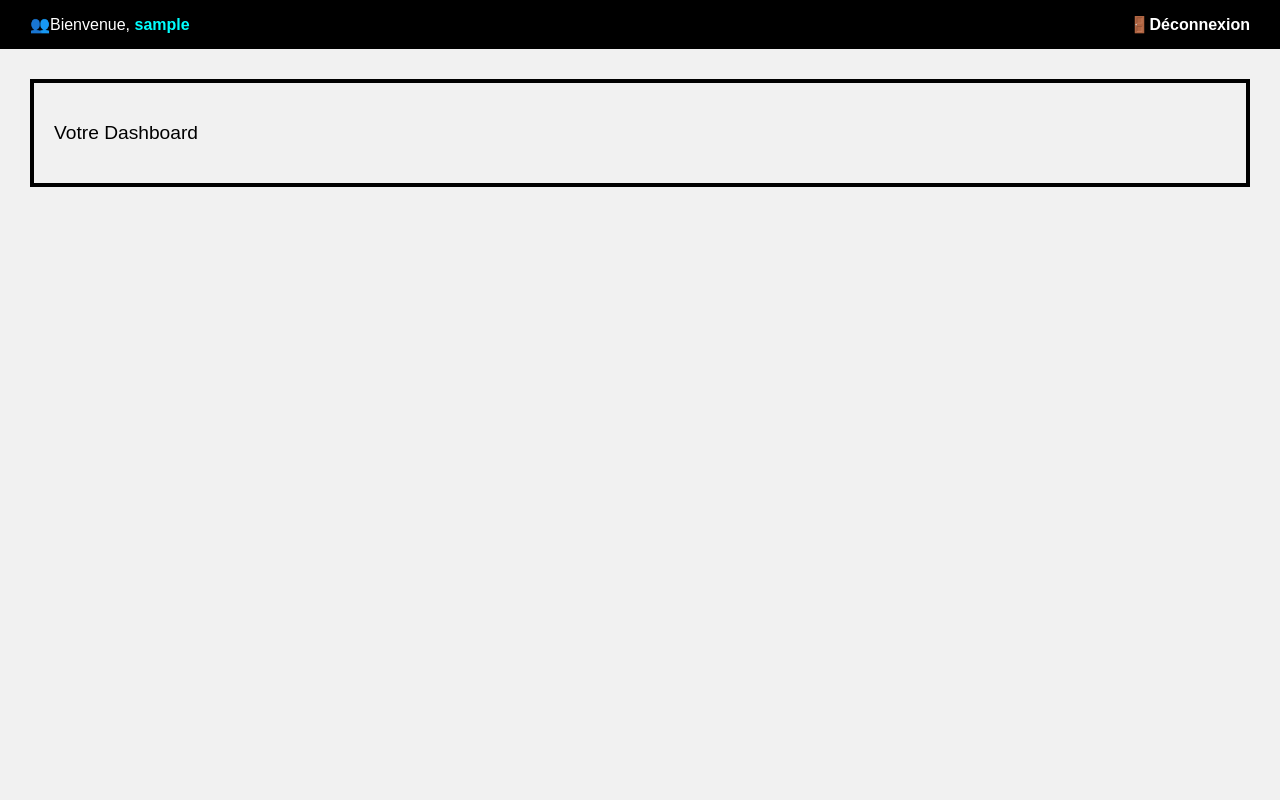
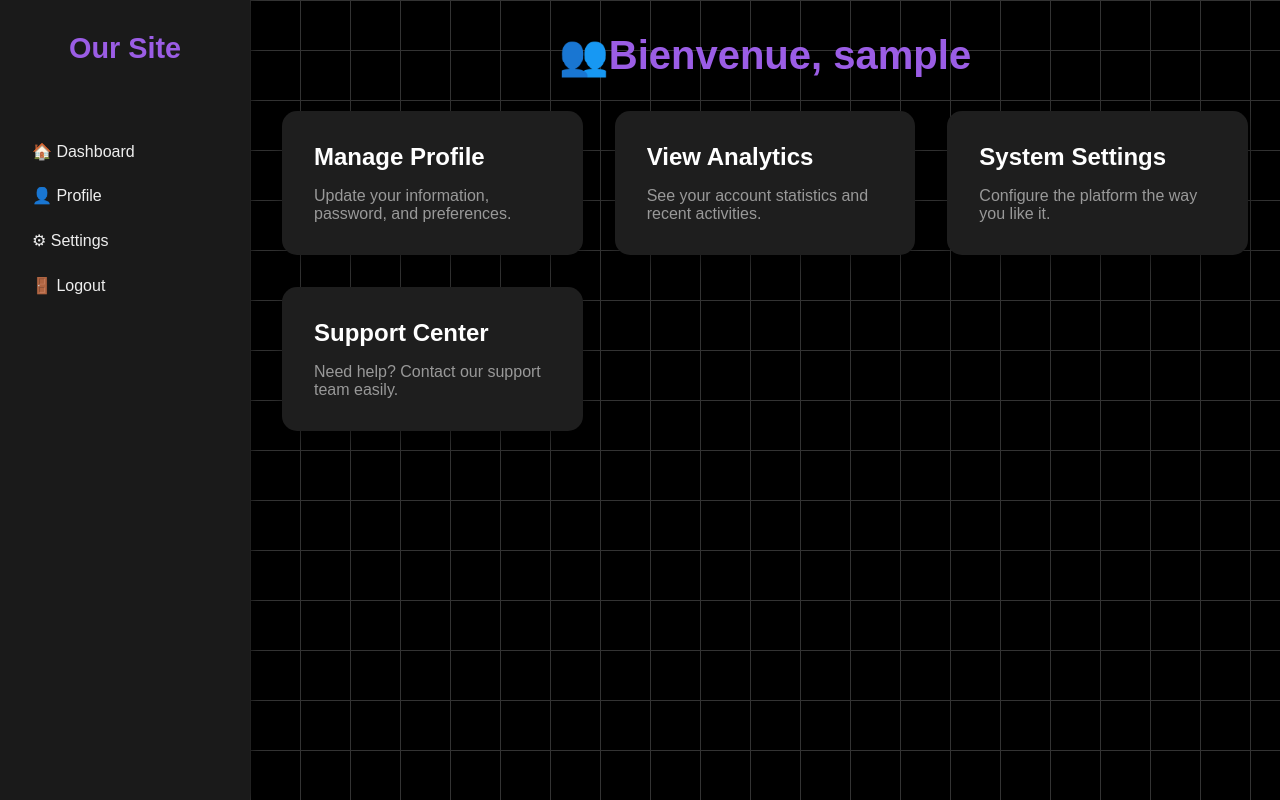
Before and after one commit to DEV102Git/Hackathon, a PHP site: page /dashboard.php in a window 1280 px wide. Run offline with PHP 8.4, Linux system fonts and the light colour scheme; the visitor is signed in with stand-in values (Sample User, id 1).

Commit message:
Update dashboard.php

```diff
--- a/main/dashboard.php
+++ b/main/dashboard.php
@@ -7,40 +7,47 @@ if(!isset($_SESSION["LoggedIn"])) { //redirection si le user n'est pas connectee
 ?>
 
 <!DOCTYPE html>
-<html lang="fr">
+<html lang="en">
 <head>
     <meta charset="UTF-8">
-    <title>Bienvenue</title>
-    <style>
-        body {
-            margin: 0;
-            font-family: Arial, sans-serif;
-            background-color: #f1f1f1;
-        }
-
-        .navbar {
-            background-color: #000;
-            color: #fff;
-            padding: 15px 30px;
-        }
-
-        .navbar span {
-            color: aqua;
-            font-weight: bold;
-        }
-    </style>
+    <meta name="viewport" content="width=device-width, initial-scale=1.0">
+    <title>Dashboard</title>
+    <link rel="stylesheet" href="styles.css">
 </head>
 <body>
-<div class="navbar" style="display: flex; justify-content: space-between; align-items: center;">
-    <div>
-        👥Bienvenue, <span><?php echo isset($_SESSION["User"]) ? htmlspecialchars($_SESSION["User"]) : "Utilisateur" ?></span>
+
+    <!-- Sidebar -->
+    <div class="sidebar">
+        <div class="logo">Our Site</div>
+        <nav>
+            <a href="dashboard.php">🏠 Dashboard</a>
+            <a href="#">👤 Profile</a>
+            <a href="#">⚙ Settings</a>
+            <a href="logout.php">🚪 Logout</a>
+        </nav>
     </div>
-    <a href="logout.php" style="color: white; text-decoration: none; font-weight: bold;">🚪Déconnexion</a>
-</div>
 
-<div style="border: 4px solid #000; margin: 30px; padding: 20px; font-size: 1.2em;">
-    <p>Votre Dashboard</p>
-</div>
-
+    <!-- Main -->
+    <div class="main">
+        <h1>👥Bienvenue, <span><?php echo isset($_SESSION["User"]) ? htmlspecialchars($_SESSION["User"]) : "Utilisateur" ?></span></h1>
+        <div class="cards">
+            <div class="card">
+                <h2>Manage Profile</h2>
+                <p>Update your information, password, and preferences.</p>
+            </div>
+            <div class="card">
+                <h2>View Analytics</h2>
+                <p>See your account statistics and recent activities.</p>
+            </div>
+            <div class="card">
+                <h2>System Settings</h2>
+                <p>Configure the platform the way you like it.</p>
+            </div>
+            <div class="card">
+                <h2>Support Center</h2>
+                <p>Need help? Contact our support team easily.</p>
+            </div>
+        </div>
+    </div>
 </body>
 </html>
```
